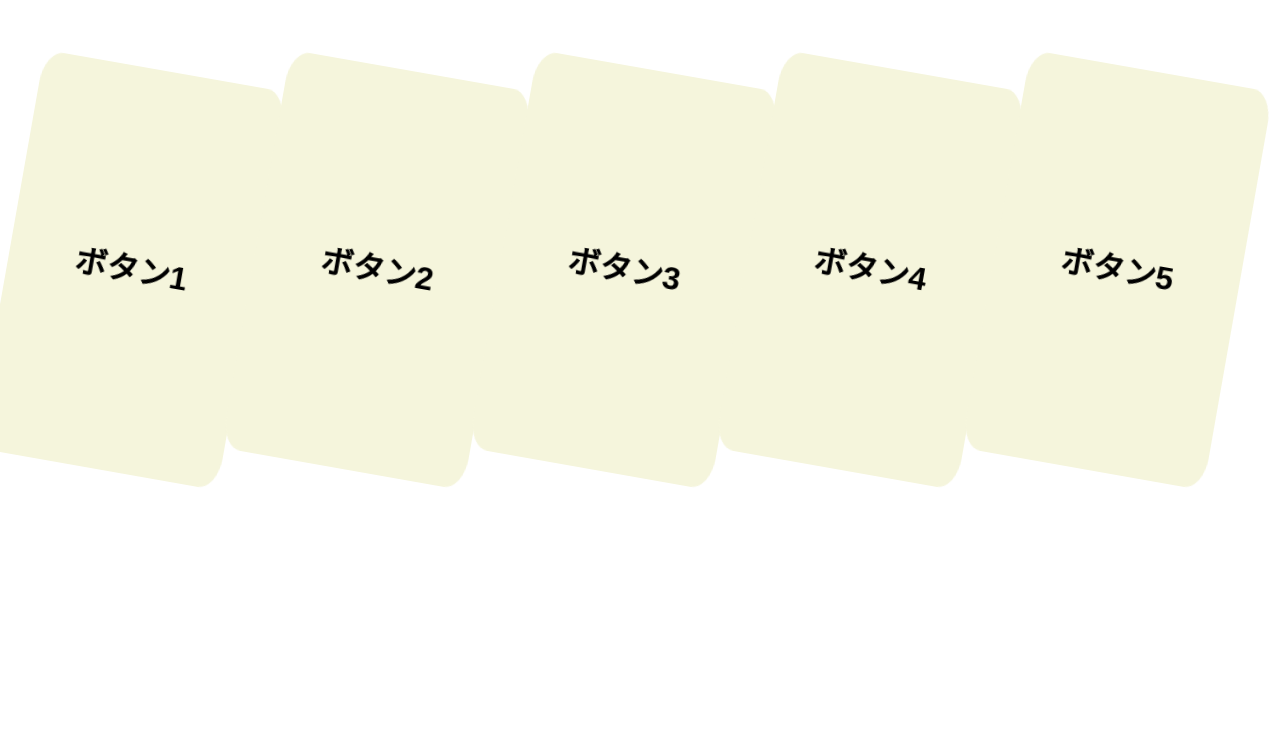
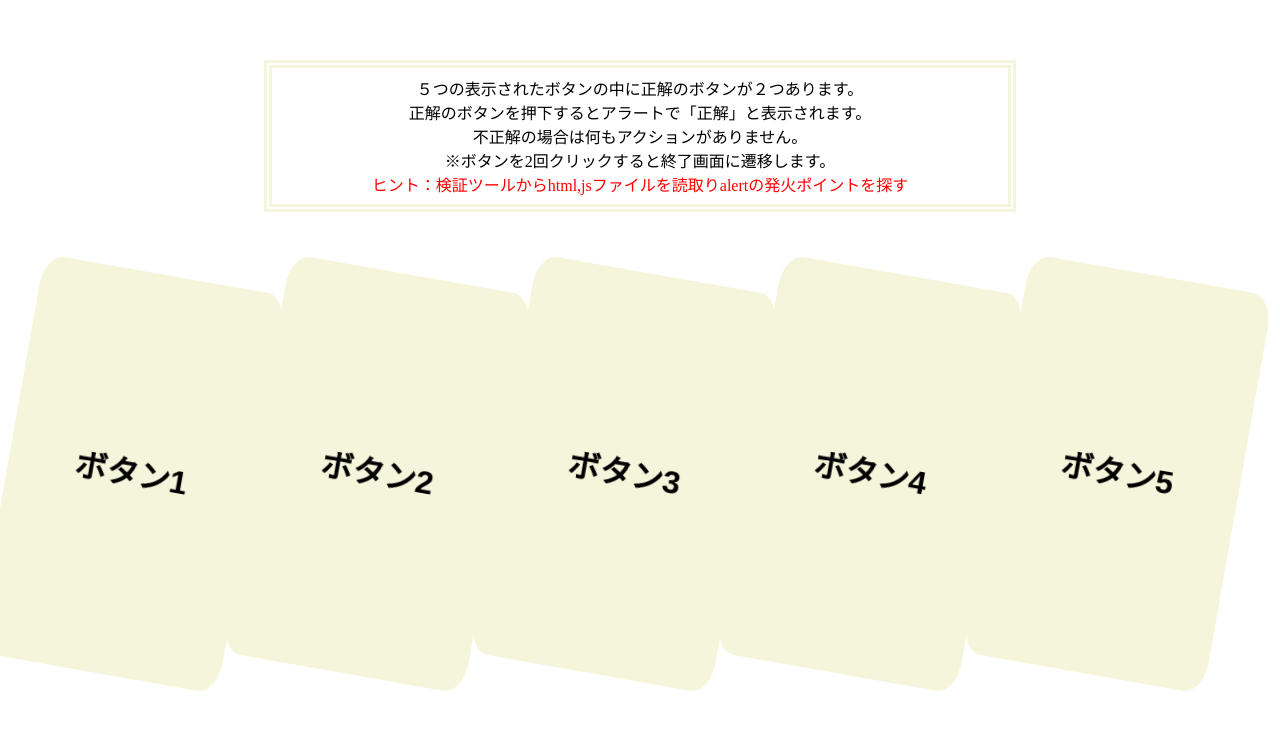
Before and after one commit to arata-engineering/js_practice, a plain HTML site: page template/selectButton/selectButton.html in a window 1280 px wide. Drawn offline with Linux system fonts and the light colour scheme.

Commit message:
説明文を追加

```diff
--- a/template/selectButton/css/default.css
+++ b/template/selectButton/css/default.css
@@ -1,9 +1,20 @@
+.sentence {
+    width: 720px;
+    padding: 8px;
+    margin: 60px auto;
+    text-align: center;
+    border: double 8px beige;
+}
+
+.hinto {
+    color: red;
+}
+
 button {
     float: left;
     display: block;
     line-height: 400px;
     width: 19.5%;
-    margin-top: 60px;
     border: 1px solid beige;
     border-radius: 8%;
     background-color: beige;
--- a/template/selectButton/selectButton.html
+++ b/template/selectButton/selectButton.html
@@ -10,6 +10,13 @@
 
 <body>
     <div id="container">
+        <div class="sentence">
+            ５つの表示されたボタンの中に正解のボタンが２つあります。<br>
+            正解のボタンを押下するとアラートで「正解」と表示されます。<br>
+            不正解の場合は何もアクションがありません。<br>
+            ※ボタンを2回クリックすると終了画面に遷移します。<br>
+            <span class="hinto">ヒント：検証ツールからhtml,jsファイルを読取りalertの発火ポイントを探す</span>
+        </div>
         <button id="button1">ボタン1</button>
         <button id="button2">ボタン2</button>
         <script src="./js/alert2.js"></script>
```
